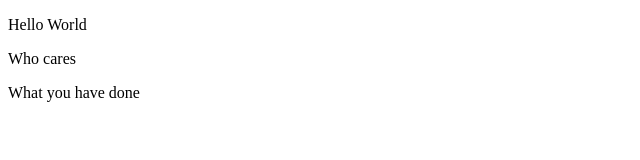
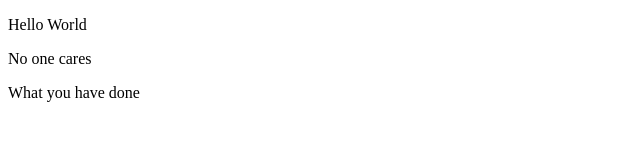
Before and after one commit to thaituanUIT/Trainee-Program, a plain HTML site: page trainee.html in a window 1280 px wide. Shown: the full height of the page, 0-640 px from the left. Drawn offline with Linux system fonts and the light colour scheme.

Commit message:
Update trainee.html

```diff
--- a/trainee.html
+++ b/trainee.html
@@ -10,7 +10,7 @@
         <p>Hello World</p>
     </div>
     <div>
-        <p>Who cares</p>
+        <p>No one cares</p>
     </div>
     <div>
         <p>What you have done</p>
```
